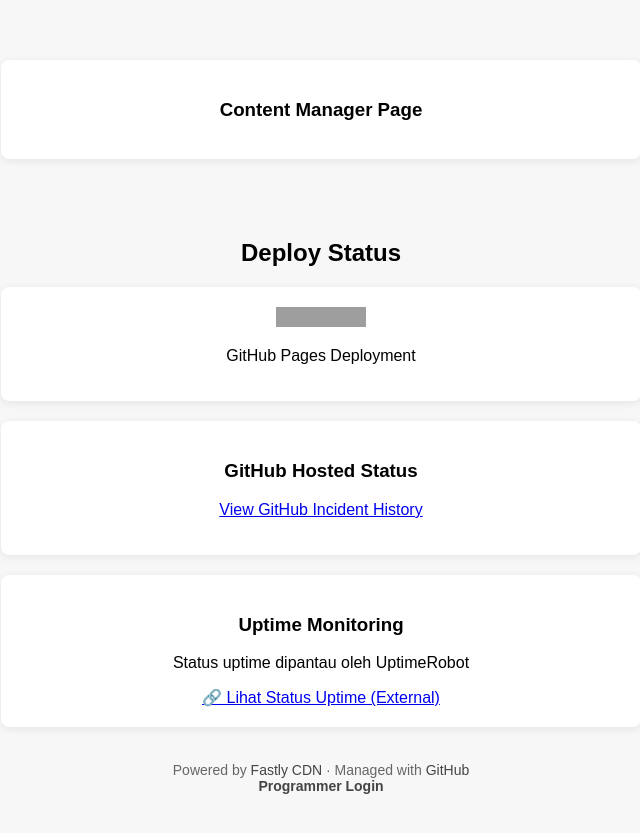
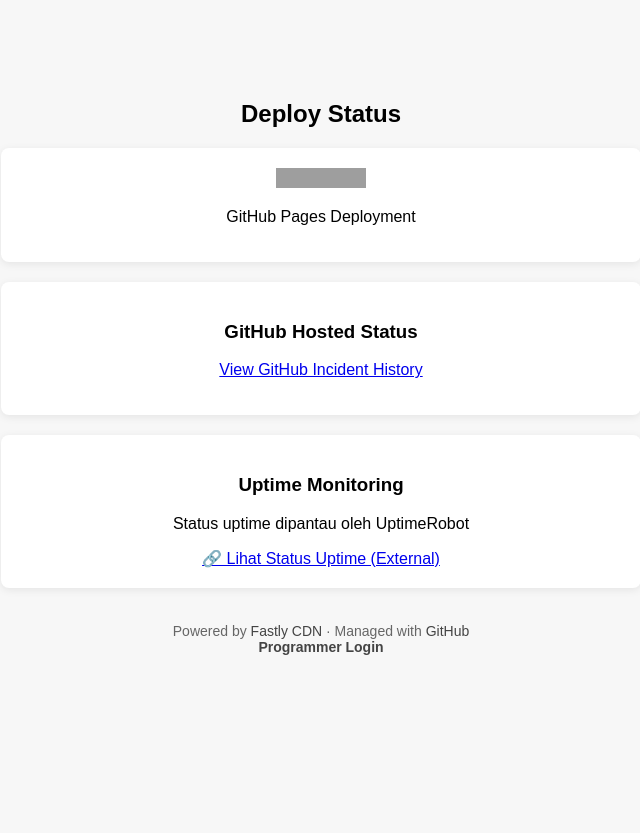
Before and after one commit to rafi-sudo/webradio-leathertheme, a Jekyll site: the page admin/index.html, which Jekyll copies as it is, in a window 1280 px wide. Shown: the top 833 px of the page, without its empty margins (319-959 px from the left). Built offline with Jekyll 4.4.1, drawn with Linux system fonts in a browser that asks for light colours; grey boxes are pictures that could not be loaded.

Commit message:
Remove status box from admin index.html
Removed unnecessary status box from the content manager page.

```diff
--- a/admin/index.html
+++ b/admin/index.html
@@ -48,15 +48,8 @@
 <body>
 
   <div class="container">
-
     <!-- Decap CMS -->
-    <div class="status-box">
-      <h3>Content Manager Page</h3>
       <script src="https://unpkg.com/decap-cms@latest/dist/decap-cms.js"></script>
-    </div>
-
-
-
   </div>
     <h2>Deploy Status</h2>
 
```
